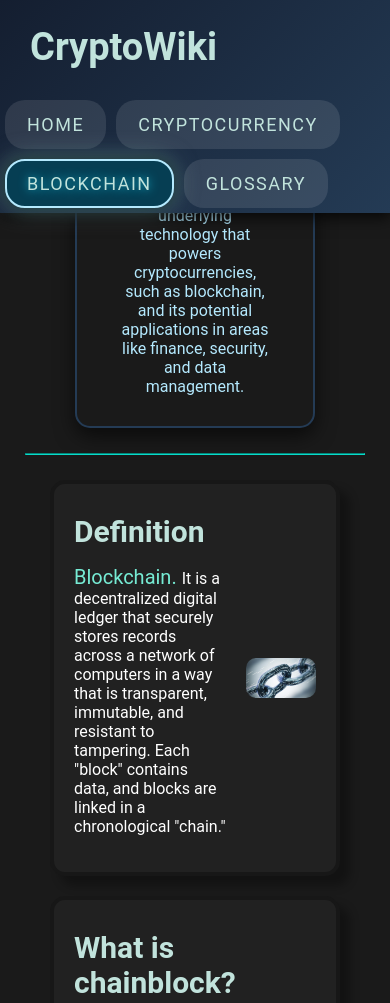
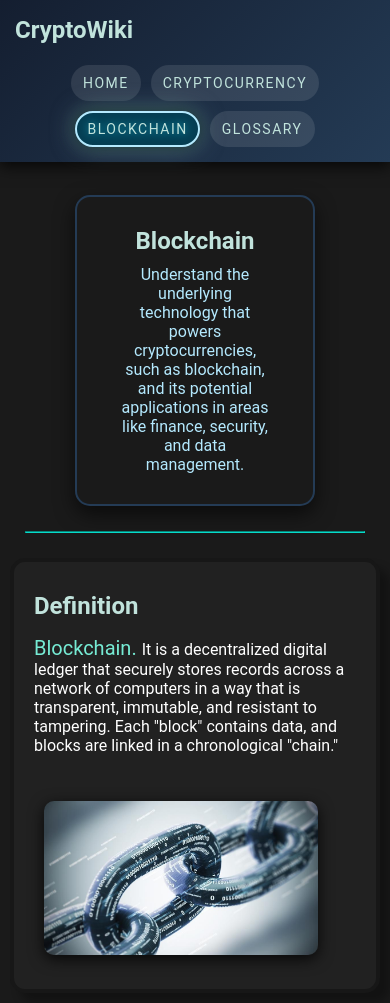
Before and after one commit to Krybas/cryptowiki, a plain HTML site: page blockchain.html in a window 390 px wide. Shown: the top 1003 px of the page. Drawn offline with Linux system fonts and the light colour scheme.

Commit message:
responsive sites and images in third site

```diff
--- a/blockchain.html
+++ b/blockchain.html
@@ -23,20 +23,24 @@
         </div>
         <hr>
         <div class="main-section split-section">
-            <div class="left-section">
+            <div id="bigger">
                 <h2>Definition</h2>
                 <p><span>Blockchain. </span>It is a decentralized digital ledger that securely stores records across a network of computers in a way that is transparent, immutable, and resistant to tampering. Each "block" contains data, and blocks are linked in a chronological "chain."</p>
             </div>
-            <div class="right-section">
-                <img class="pic-right" src="./Pic/block-definition.jpg" alt="blockchain-definition">
+            <div id="smaller">
+                <img class="pic" src="./Pic/block-definition.jpg" alt="blockchain-definition">
             </div>
-
         </div>
-        <div class="main-section">
-            <h2>What is chainblock?</h2>
+        <div class="main-section split-section">
+            <div id="smaller">
+                <img class="pic" src="./Pic/What-is-it.png" alt="What is blockchain">
+            </div>
+            <div id="bigger">
+                <h2>What is blockchain?</h2>
                 <p>A blockchain is a distributed database or ledger shared across a computer network's nodes. They are best known for their crucial role in cryptocurrency systems, maintaining a secure and decentralized record of transactions, but they are not limited to cryptocurrency uses. Blockchains can be used to make data in any industry immutable—meaning it cannot be altered.</p>
                 <p>Since a block can't be changed, the only trust needed is at the point where a user or program enters data. This reduces the need for trusted third parties, such as auditors or other humans, who add costs and can make mistakes.</p>
                 <p>Since Bitcoin's introduction in 2009, blockchain uses have exploded via the creation of various cryptocurrencies, decentralized finance (DeFi) applications, non-fungible tokens (NFTs), and smart contracts.</p>
+            </div>
             <h3>Key Takeaways</h3>
             <ul class="key-takeaways">
                 <li>Blockchain is a type of shared database that differs from a typical database in the way it stores information; blockchains store data in blocks linked together via cryptography.</li>
@@ -45,11 +49,16 @@
                 <li>Decentralized blockchains are immutable, meaning that the data entered is irreversible. For Bitcoin, transactions are permanently recorded and viewable to anyone.</li>
             </ul>
         </div>
-        <div class="main-section">
+        <div class="main-section split-section">
+            <div id="smaller">
+                <img class="pic" src="./Pic/how-it-Works.jpg" alt="How_it_works">
+            </div>
+            <div id="bigger">
                 <h2>How does blockchain work?</h2>
                 <p>Blockchain technology is based on a distributed ledger system. When a transaction occurs, it is grouped together in a block with other transactions that have occurred in the same time frame. This block is then added to the chain of blocks that came before it, creating a chain of blocks, or a blockchain.</p>
                 <p>Each block contains a cryptographic hash of the previous block, a timestamp, and transaction data. The hash of each block is used to link it to the previous block, creating a chain of blocks that cannot be altered without changing all subsequent blocks.</p>
                 <p>Once a block is added to the blockchain, it is considered to be permanent and cannot be altered. This makes blockchain technology secure and resistant to tampering.</p>
+            </div>
         </div>
         <div class="main-section">
             <h2>blockchain decentralized</h2>
@@ -57,11 +66,16 @@
             <p>Each node in the network has a copy of the blockchain, and all nodes work together to validate and record transactions. This decentralized nature makes blockchain technology secure and resistant to censorship.</p>
             <p>Decentralized blockchains are also transparent, as all transactions are recorded on the blockchain and can be viewed by anyone. This transparency helps to build trust in the network and ensures that transactions are secure and verifiable.</p>
         </div>
-        <div class="main-section">
+        <div class="main-section split-section">
+            <div id="bigger">
                 <h2>Is blockchain secure?</h2>
                 <p>Blockchain technology is considered to be secure due to its decentralized and immutable nature. Because the blockchain is decentralized, there is no single point of failure that can be exploited by hackers. Instead, the network is made up of a group of nodes that work together to maintain the blockchain.</p>
                 <p>Additionally, once a block is added to the blockchain, it is considered to be permanent and cannot be altered. This makes blockchain technology resistant to tampering and ensures that transactions are secure and verifiable.</p>
                 <p>While blockchain technology is considered to be secure, it is not immune to all types of attacks. For example, a 51% attack, where a single entity controls more than 50% of the network's computing power, could potentially compromise the security of the blockchain.</p>
+            </div>
+            <div id="smaller">
+                <img class="pic" src="./Pic/cybersecurity.webp" alt="blockchain-security">
+            </div>
         </div>
         <div class="main-section">
             <h2>Blockchain vs Banks</h2>
@@ -70,7 +84,9 @@
             <h2>How Are Blockchains Used?</h2>
             <p>As we now know, blocks on Bitcoin's blockchain store transactional data. Today, tens of thousands of other cryptocurrencies run on a blockchain. But it turns out that blockchain can be a reliable way to store other types of data as well.</p>
             <p>Some companies experimenting with blockchain include Walmart, Pfizer, AIG, Siemens, and Unilever, among others. For example, IBM has created its Food Trust blockchain to trace the journey that food products take to get to their locations.</p>
+            <div class="quote">
                 <q><i>Using blockchain allows brands to track a food product's route from its origin, through each stop it makes, to delivery. Not only that, but these companies can also now see everything else it may have come in contact with, allowing the identification of the problem to occur far sooner—potentially saving lives.</i></q>
+            </div>
             <p>This is one example of blockchain in practice, but many other forms of blockchain implementation exist or are being experimented with.</p>
         </div>
         <div class="main-section">
@@ -93,6 +109,7 @@
             <p>Blockchain allows individuals without access to banks to store wealth and conduct transactions. According to The World Bank, 1.4 billion adults globally are unbanked, mostly living in developing countries. Blockchain provides these people with an opportunity to secure their wealth in a decentralized system.</p>
         </div>
     </main>
+    <hr>
     <footer>
         <div class="footer-content">
             <p>Connect with me on social media</p>
--- a/style.css
+++ b/style.css
@@ -6,9 +6,11 @@ body {
     margin: 0;
     scroll-behavior: smooth;
 }
+
 main {
     z-index: 0;
 }
+
 .navbar {
     display: flex;
     flex-wrap: wrap;
@@ -25,14 +27,15 @@ main {
     font-size: 38px;
     font-weight: bold;
     color: #c1e3dc;
-    margin-right: 100px;
+    margin-right: auto;
     padding-left: 30px;
 }
 
 nav {
     display: flex;
     flex-wrap: wrap;
-    justify-content: flex-start;
+    justify-content:center;
+    flex-grow: 2;
 }
 
 nav a, .alphabet a {
@@ -183,6 +186,7 @@ footer p:last-child {
 .alphabet a {
     background-color: #1d8da1 !important;
     transition: ease 1s;
+    scroll-margin-top: 130px;
 }
 
 .main-section {
@@ -192,12 +196,32 @@ footer p:last-child {
     border-radius: 15px;
     padding: 20px;
     margin: 20px 50px;
+    scroll-margin-top: 100px;
     box-shadow: 10px 10px 10px rgba(0, 0, 0, 0.3);
 }
 .split-section {
     display: flex;
     justify-content: space-between;
     align-items: center;
+    flex-wrap: wrap;
+}
+
+.split-section #bigger {
+    width: 65%;
+    padding-right: 20px;
+}
+
+.split-section #smaller {
+    width: 30%;
+    margin-right: 20px;
+}
+
+.pic {
+    border-radius: 10px;
+    max-width: 95%;
+    height: 100%;
+    margin: 10px;
+    box-shadow: 0px 4px 15px rgba(0, 0, 0, 0.8);
 }
 
 .main-section h2,.content h2 {
@@ -237,19 +261,100 @@ footer p:last-child {
     left: 0;
     top: 0;
 }
-.split-section .left-section {
-    width: 65%;
-    padding-right: 20px;
+
+@media (max-width: 1024px) {
+
+    .split-section {
+        flex-direction: column;
+        align-items: flex-start;
+    }
+
+    .split-section #bigger,
+    .split-section #smaller {
+        width: 100%;
+        padding-right: 0;
+    }
+
+    .split-section #smaller {
+        justify-content: center;
+        margin-top: 20px;
+    }
 }
 
-.split-section .right-section {
-    width: 30%;
-    display: flex;
-    justify-content: flex-end;
+@media (max-width: 768px) {
+    .main-section {
+        margin: 20px 10px;
+    }
+
+    .main-section h2 {
+        font-size: 24px;
+    }
+
+    .main-section p {
+        font-size: 16px;
+    }
+
+    .pic {
+        max-width: 85%;
+    }
+    .navbar {
+        flex-direction: column;
+        align-items: flex-start;
+    }
+
+    .navbar h1 {
+        font-size: 28px;
+        padding-left: 20px;
+    }
+
+    nav {
+        width: 100%;
+        justify-content: center;
+    }
+
+    nav a {
+        font-size: 16px;
+        padding: 10px 15px;
+    }
+    body {
+        padding-top: 115px;
+    }
+    .main-section{
+        scroll-margin-top: 130px;
+    }
 }
+@media (max-width: 624px) {
+    body {
+        padding-top: 175px;
+    }
+    nav {
+        margin-bottom: 10px;
+    }
+    .main-section {
+        scroll-margin-top: 195px;
+    }
+}
+@media (max-width: 480px) {
+    .navbar h1 {
+        font-size: 24px;
+        padding-left: 15px;
+    }
 
-.pic-right {
-    border-radius: 10px;
-    max-width: 100%;
-    height: 100%;
+    nav a {
+        font-size: 14px;
+        padding: 8px 10px;
+    }
+    .main-section {
+        scroll-margin-top: 170px;
+    }
+    .content h2 {
+        font-size: 24px;
+    }
+    .alphabet a {
+        font-size: 16px;
+        padding: 7px 10px;
+    }
+    .alphabet {
+        width: 80%;
+    }
 }
```
Also changed, not shown: glossary.html (+2 -1 lines), Pic/What-is-it.png (added), Pic/cybersecurity.webp (added), Pic/how-it-Works.jpg (added). Lines whose indentation alone changed are shown as unchanged.
